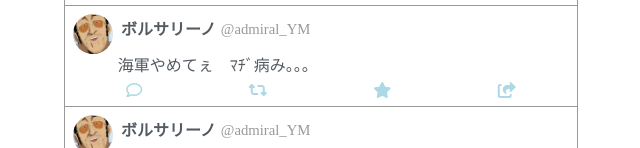
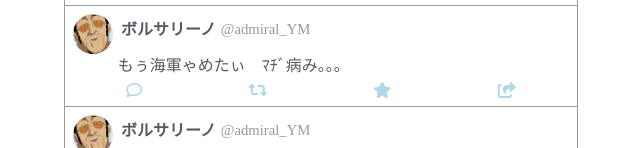
Before and after one commit to nnnnev/0211FE_kadai, a plain HTML site: page index.html in a window 1280 px wide. Shown: the part 176-324 px from the top of the page, without its empty margins (319-959 px from the left). Drawn offline with Linux system fonts and the light colour scheme.

Commit message:
Update index.html

```diff
--- a/index.html
+++ b/index.html
@@ -76,7 +76,7 @@
                     </div>
 
                     <p class="tweet_m">
-                        海軍やめてぇ　ﾏﾁﾞ病み。。。
+                        もぅ海軍ゃめたぃ　ﾏﾁﾞ病み。。。
                     </p>
 
                     <div class="tweet_f">
```
